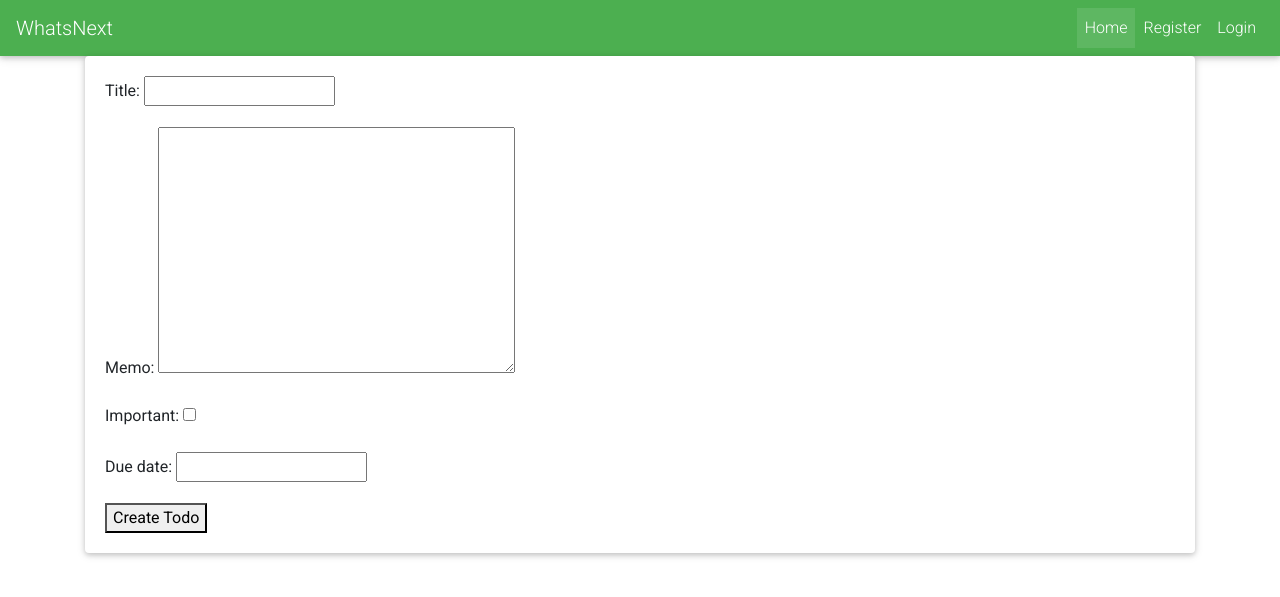
After one commit to bhobbs20/DTDA, a Django app: page /tasks/create/ in a window 1280 px wide. The commit adds this page. Shown: the top 597 px of the page. Run offline with Django 3.2, Linux system fonts and the light colour scheme; some libraries are stand-ins or nearby versions.

Commit message:
add create view

```diff
--- a/pages/urls.py
+++ b/pages/urls.py
@@ -4,6 +4,8 @@ from . import views
 app_name = 'main'
 
 urlpatterns = [
+
+    # HOME
     path('', views.index, name="index"),
 
     # AUTH
--- a/pages/views.py
+++ b/pages/views.py
@@ -18,7 +18,7 @@ def register(request):
     else:
         if request.POST['password1'] == request.POST['password2']:
             try:
-                user = User.objects.create_user(request.POST['username'], password=request.POST['password1'])
+                user = User.objects.create_user(request.POST['username'], email=request.POST['email'], password=request.POST['password1'])
                 user.save()
                 login(request, user)
                 return redirect('main:index')
--- /dev/null
+++ b/tasks/forms.py
@@ -0,0 +1,8 @@
+from django.forms import ModelForm
+from .models import Todo
+
+
+class TodoForm(ModelForm):
+    class Meta:
+        model = Todo
+        fields = ['title', 'memo', 'important', 'due_date']
--- a/tasks/urls.py
+++ b/tasks/urls.py
@@ -4,6 +4,9 @@ from . import views
 app_name = 'tasks'
 
 urlpatterns = [
+
+    # TASKS
     path('', views.tasks, name="tasks"),
+    path('create/', views.create_todo, name="create_todo"),
 
 ]
--- a/tasks/views.py
+++ b/tasks/views.py
@@ -1,5 +1,6 @@
-from django.shortcuts import render
+from django.shortcuts import render, redirect
 from .models import Todo
+from .forms import TodoForm
 
 
 def tasks(request):
@@ -8,3 +9,18 @@ def tasks(request):
         "all_tasks": all_tasks
     }
     return render(request, 'tasks/task.html', context)
+
+
+def create_todo(request):
+    if request.method == 'GET':
+        return render(request, 'tasks/create_task.html', {'form': TodoForm()})
+    else:
+        try:
+            form = TodoForm(request.POST)
+            new_todo = form.save(commit=False)
+            new_todo.user = request.user
+            new_todo.save()
+            return redirect('tasks:tasks')
+        except ValueError:
+            return render(request, 'tasks/create_task.html',
+                          {'form': TodoForm(), 'error': 'Bad data passed in. Try again.'})
--- a/templates/partials/_register.html
+++ b/templates/partials/_register.html
@@ -10,6 +10,7 @@
                             <p>Get control of you daily tasks. Register now and take back your life</p>
 
                             <input type="text" name="username" id="username" class="form-control mb-4" placeholder="Username">
+                            <input type="email" name="email" id="email" class="form-control mb-4" placeholder="Email">
                             <input type="password" name="password1" id="password1" class="form-control mb-4" placeholder="Password">
                             <input type="password" name="password2" id="password2" class="form-control mb-4" placeholder="Confirm Password">
                             <button class="btn btn-block btn-green" type="submit">Register</button>
--- /dev/null
+++ b/templates/tasks/create_task.html
@@ -0,0 +1,19 @@
+{% extends 'base.html' %}
+
+{% block content %}
+
+    <div class="container">
+        <div class="card">
+            <div class="card-body">
+                <form method="POST">
+                    {% csrf_token %}
+                    {{ form.as_p }}
+                    <button type="submit">Create Todo</button>
+                </form>
+
+            </div>
+        </div>
+
+    </div>
+
+{% endblock %}
```
Also changed, not shown: db.sqlite3.
